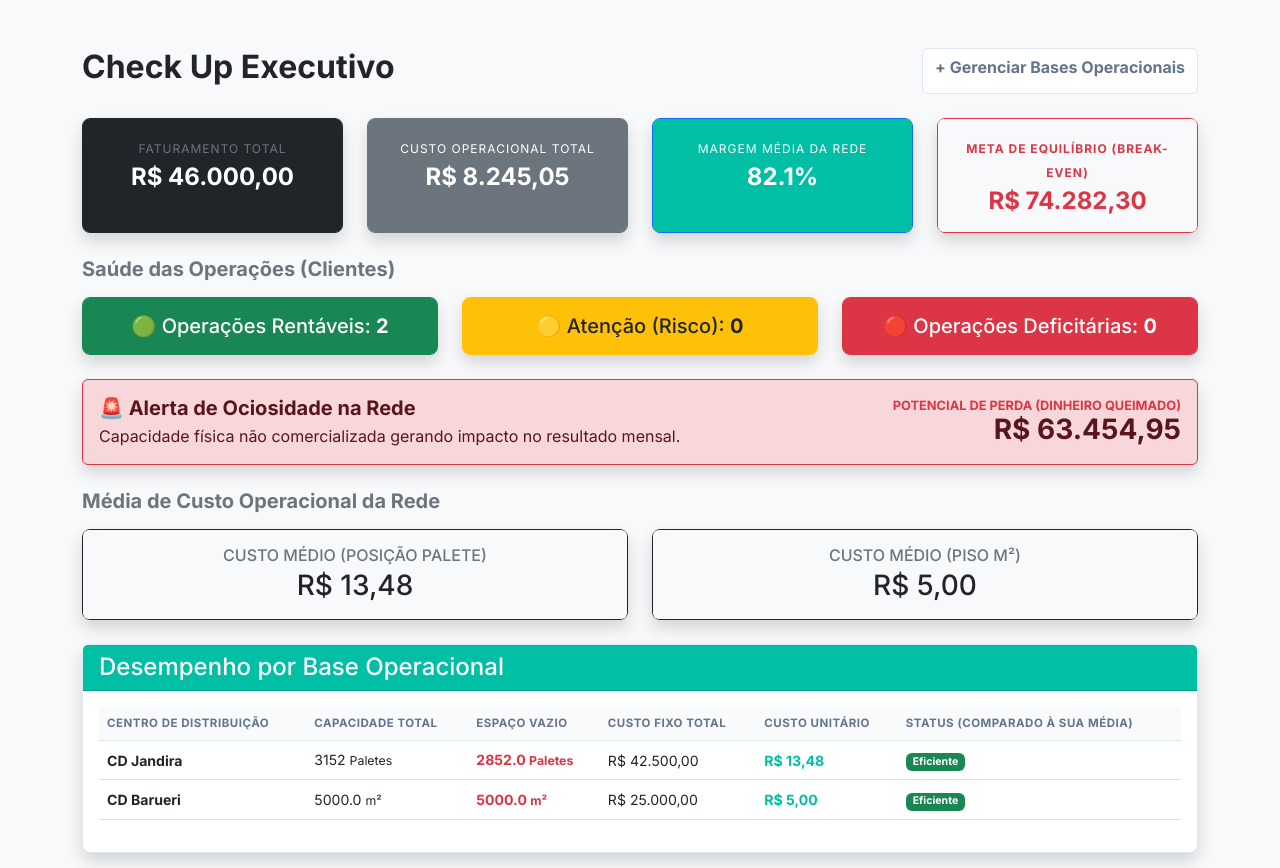
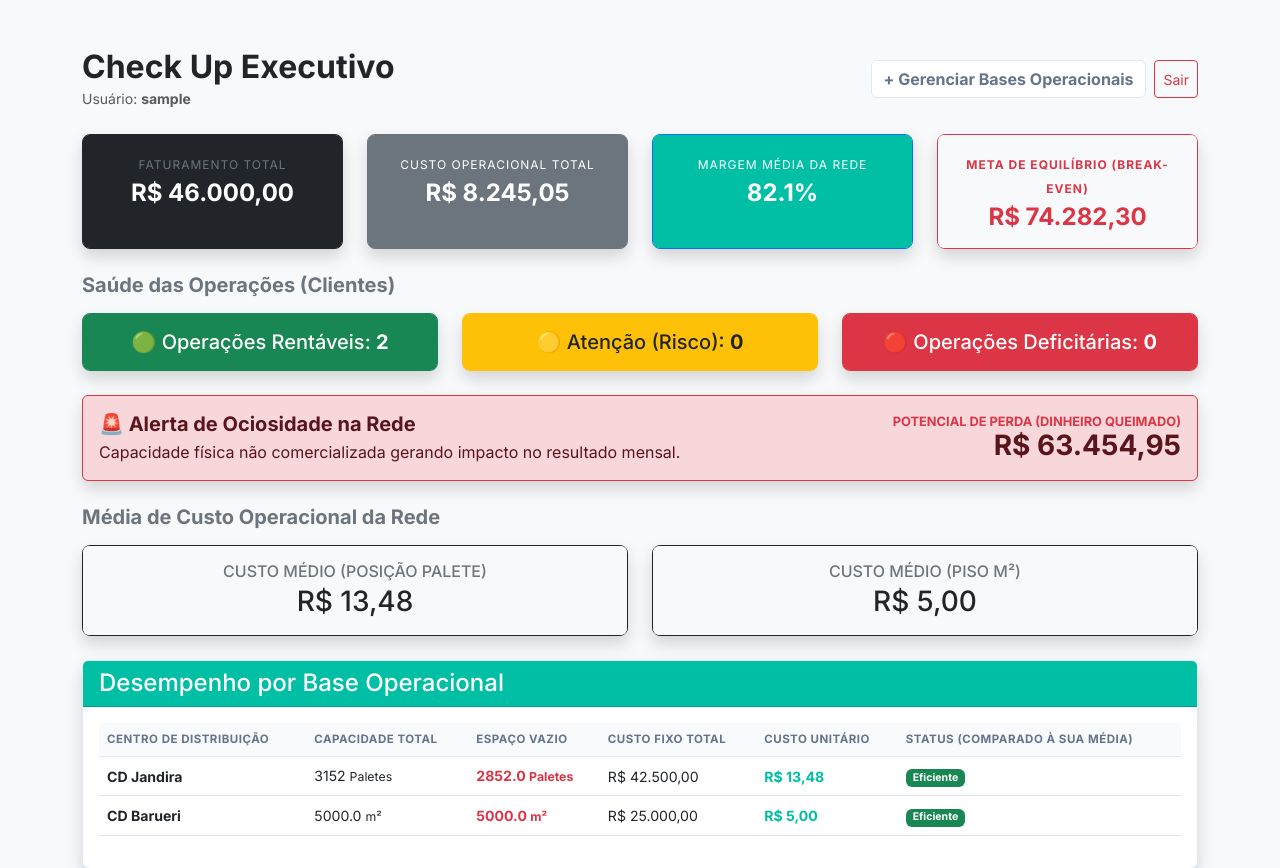
Before and after one commit to phdev2024/sistema_logistica, a Flask app: page / in a window 1280 px wide. Shown: the top 868 px of the page. Run offline with Flask 3, Linux system fonts and the light colour scheme; the visitor is signed in with stand-in values (Sample User, id 1); data comes from the database, SQL or seed files in the repository; both versions use the stored data as it was after the commit.

Commit message:
feat: adiciona identificacao do usuario e botao de logout no dashboard

```diff
--- a/app.py
+++ b/app.py
@@ -95,6 +95,7 @@ with app.app_context():
 
 # 3. Rota da tela de cadastro
 @app.route('/cadastro', methods=['GET', 'POST'])
+@login_required
 def tela_cadastro():
     # 1. Separando quem está acessando de quem está enviando dados
     if request.method == 'POST':
@@ -123,6 +124,7 @@ def tela_cadastro():
 
 # Rota para editar os dados físicos de um CD existente
 @app.route('/editar_cd/<int:cd_id>', methods=['GET', 'POST'])
+@login_required
 def editar_cd(cd_id):
     # Busca o CD exato no banco de dados
     cd_atual = CentroDistribuicao.query.get_or_404(cd_id)
@@ -141,6 +143,7 @@ def editar_cd(cd_id):
     return render_template('editar_cd.html', cd=cd_atual)
 
 @app.route('/excluir_cd/<int:cd_id>', methods=['POST'])
+@login_required
 def excluir_cd(cd_id):
     cd_para_apagar = CentroDistribuicao.query.get_or_404(cd_id)
 
@@ -159,6 +162,7 @@ def excluir_cd(cd_id):
     return redirect(url_for('tela_cadastro'))
 
 @app.route('/custos/<int:cd_id>', methods=['GET', 'POST'])
+@login_required
 def gerenciar_custos(cd_id):
     # Buscando o CD específico no banco
     cd_atual = CentroDistribuicao.query.get_or_404(cd_id)
@@ -212,6 +216,7 @@ def gerenciar_custos(cd_id):
 
 # Rota para deletar um custo lançado errado
 @app.route('/excluir_custo/<int:custo_id>', methods=['POST'])
+@login_required
 def excluir_custo(custo_id):
     # 1. Localiza a despesa exata no banco de dados
     custo_para_apagar = CustoCD.query.get_or_404(custo_id)
@@ -228,6 +233,7 @@ def excluir_custo(custo_id):
 
 # Rota para editar uma despesa já existente
 @app.route('/editar_custo/<int:custo_id>', methods=['GET', 'POST'])
+@login_required
 def editar_custo(custo_id):
     # 1. Buscando a despesa exata no banco de dados
     custo_atual = CustoCD.query.get_or_404(custo_id)
@@ -249,6 +255,7 @@ def editar_custo(custo_id):
     return render_template('editar_custo.html', custo=custo_atual)
 
 @app.route('/rentabilidade/<int:cd_id>', methods=['GET', 'POST'])
+@login_required
 def rentabilidade_clientes(cd_id):
     cd_atual = CentroDistribuicao.query.get_or_404(cd_id)
 
@@ -426,6 +433,7 @@ def painel_gerencial():
 
 # Rota para deletar um cliente lançado errado
 @app.route('/excluir_cliente/<int:cliente_id>', methods=['POST'])
+@login_required
 def excluir_cliente(cliente_id):
     cliente_para_apagar = OperacaoCliente.query.get_or_404(cliente_id)
     cd_de_origem = cliente_para_apagar.cd_id
@@ -437,6 +445,7 @@ def excluir_cliente(cliente_id):
 
 # Rota para editar os dados de faturamento e ocupação
 @app.route('/editar_cliente/<int:cliente_id>', methods=['GET', 'POST'])
+@login_required
 def editar_cliente(cliente_id):
     cliente_atual = OperacaoCliente.query.get_or_404(cliente_id)
 
@@ -455,6 +464,7 @@ def editar_cliente(cliente_id):
     return render_template('editar_cliente.html', cliente=cliente_atual)
 
 @app.route('/movimentacao/<int:cd_id>', methods=['GET', 'POST'])
+@login_required
 def movimentacao_operacional(cd_id):
     cd_atual = CentroDistribuicao.query.get_or_404(cd_id)
     clientes_base = OperacaoCliente.query.filter_by(cd_id=cd_id).all()
@@ -505,6 +515,7 @@ def movimentacao_operacional(cd_id):
 
 # --- ROTA: EDITAR MOVIMENTAÇÃO FÍSICA ---
 @app.route('/editar_movimentacao/<int:mov_id>', methods=['GET', 'POST'])
+@login_required
 def editar_movimentacao(mov_id):
     mov = MovimentacaoFisica.query.get_or_404(mov_id)
     clientes_base = OperacaoCliente.query.filter_by(cd_id=mov.cd_id).all()
@@ -527,6 +538,7 @@ def editar_movimentacao(mov_id):
 
 # --- ROTA: EXCLUIR MOVIMENTAÇÃO FÍSICA ---
 @app.route('/excluir_movimentacao/<int:mov_id>', methods=['POST'])
+@login_required
 def excluir_movimentacao(mov_id):
     mov = MovimentacaoFisica.query.get_or_404(mov_id)
     cd_id_retorno = mov.cd_id
--- a/templates/dashboard.html
+++ b/templates/dashboard.html
@@ -14,11 +14,24 @@
   </head>
   <body class="bg-light">
     <div class="container mt-5">
-      <div class="d-flex justify-content-between mb-4">
-        <h2 class="fw-bold text-dark">Check Up Executivo</h2>
-        <a href="/cadastro" class="btn btn-outline-secundaria fw-bold"
-          >+ Gerenciar Bases Operacionais</a
-        >
+      <div class="d-flex justify-content-between align-items-center mb-4">
+        <div>
+          <h2 class="fw-bold text-dark mb-0">Check Up Executivo</h2>
+          <small class="text-muted"
+            >Usuário: <strong>{{ current_user.nome }}</strong></small
+          >
+        </div>
+        <div class="d-flex gap-2">
+          <a href="/cadastro" class="btn btn-outline-secundaria fw-bold">
+            + Gerenciar Bases Operacionais
+          </a>
+          <a
+            href="{{ url_for('auth.logout') }}"
+            class="btn btn-outline-danger btn-sm d-flex align-items-center"
+          >
+            Sair
+          </a>
+        </div>
       </div>
 
       <!-- 1. BLOCO FINANCEIRO (Visão Global) -->
```
Also changed, not shown: instance/banco_logistica.db.
